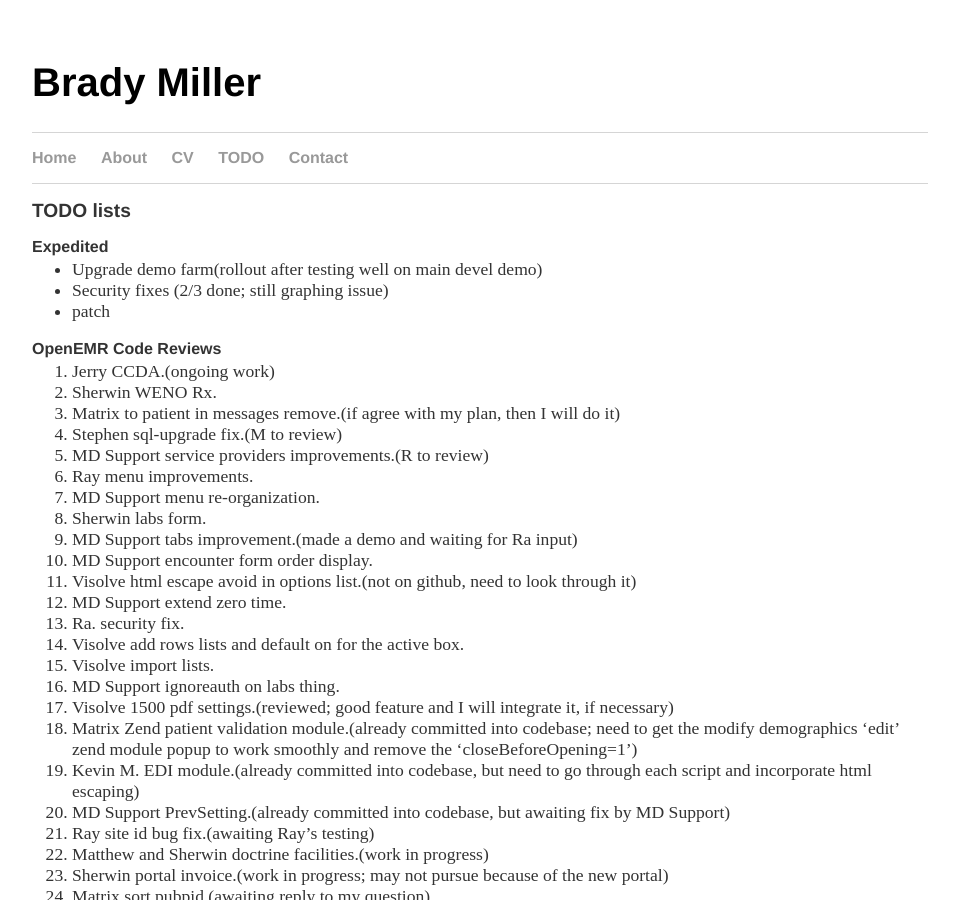
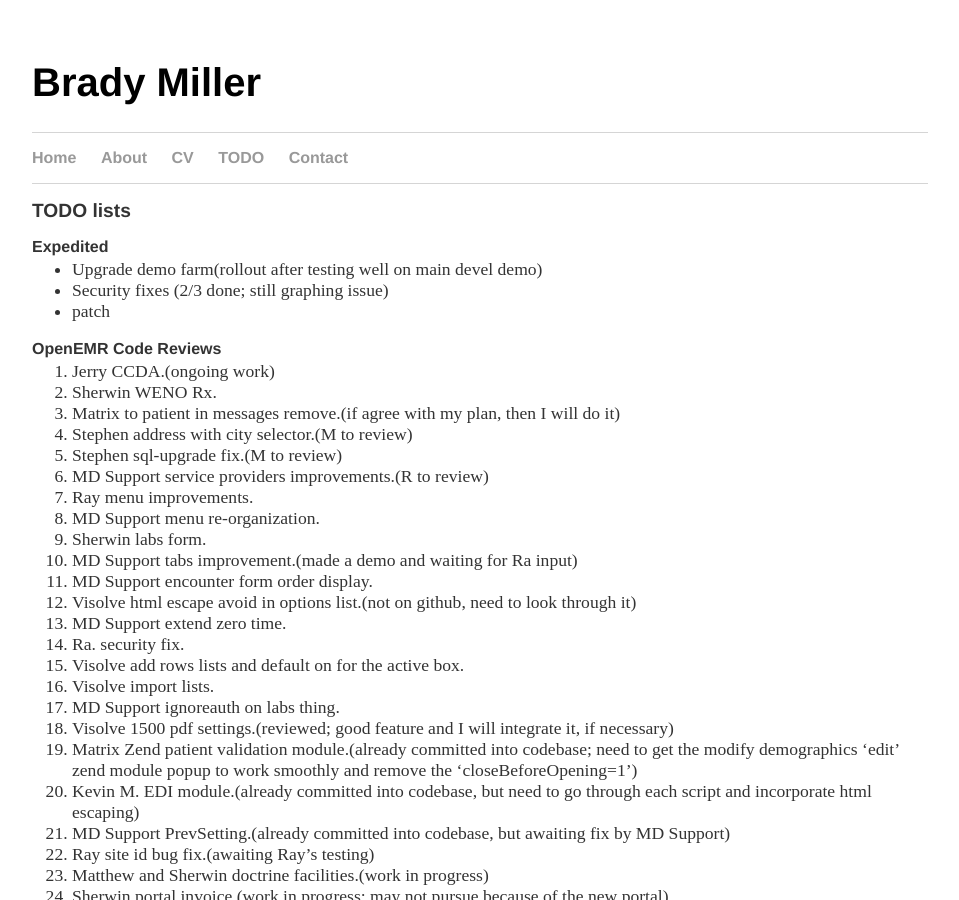
Before and after one commit to bradymiller/bradymiller.github.io, a Jekyll site: the page built from todo/index.md, in a window 1280 px wide and 900 px high. Shown: the whole window, without its empty margins (160-1119 px from the left). Built offline with Jekyll 4.4.1, drawn with Linux system fonts in a browser that asks for light colours; our own code applies the rules of GitHub Pages for plain Markdown files.

Commit message:
Update index.md

```diff
--- a/todo/index.md
+++ b/todo/index.md
@@ -12,6 +12,7 @@
 1. Jerry CCDA.(ongoing work)
 1. Sherwin WENO Rx.
 1. Matrix to patient in messages remove.(if agree with my plan, then I will do it)
+1. Stephen address with city selector.(M to review)
 1. Stephen sql-upgrade fix.(M to review)
 1. MD Support service providers improvements.(R to review)
 1. Ray menu improvements.
```
